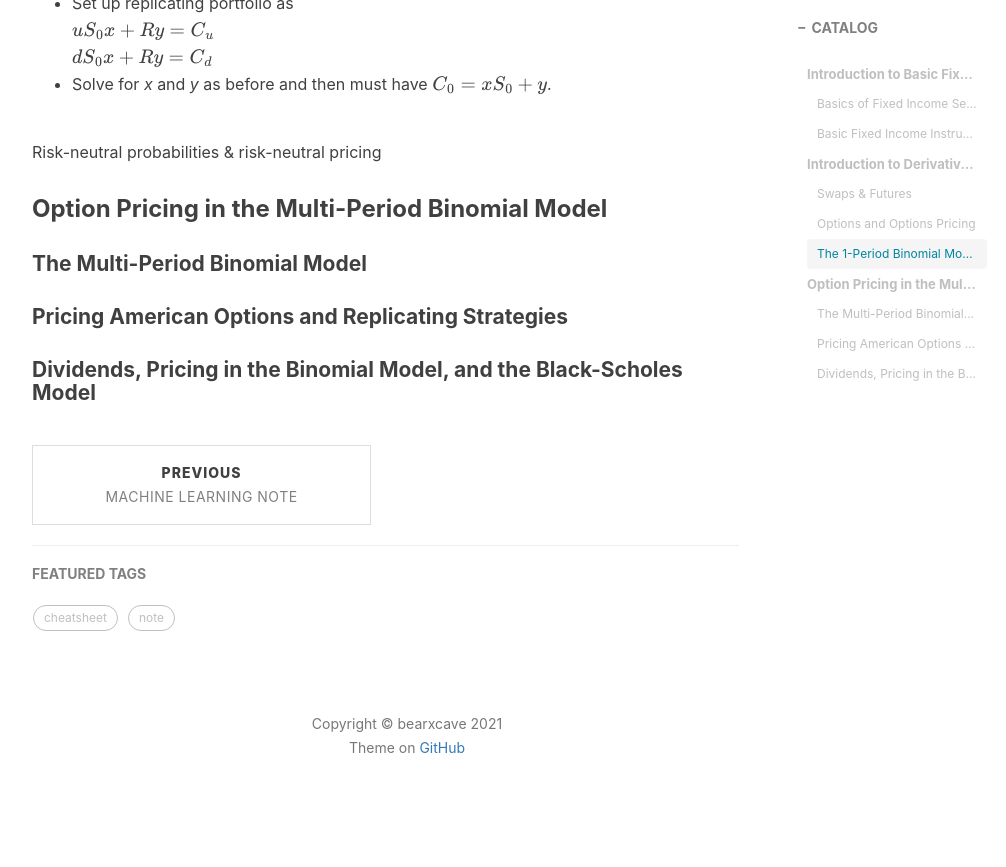
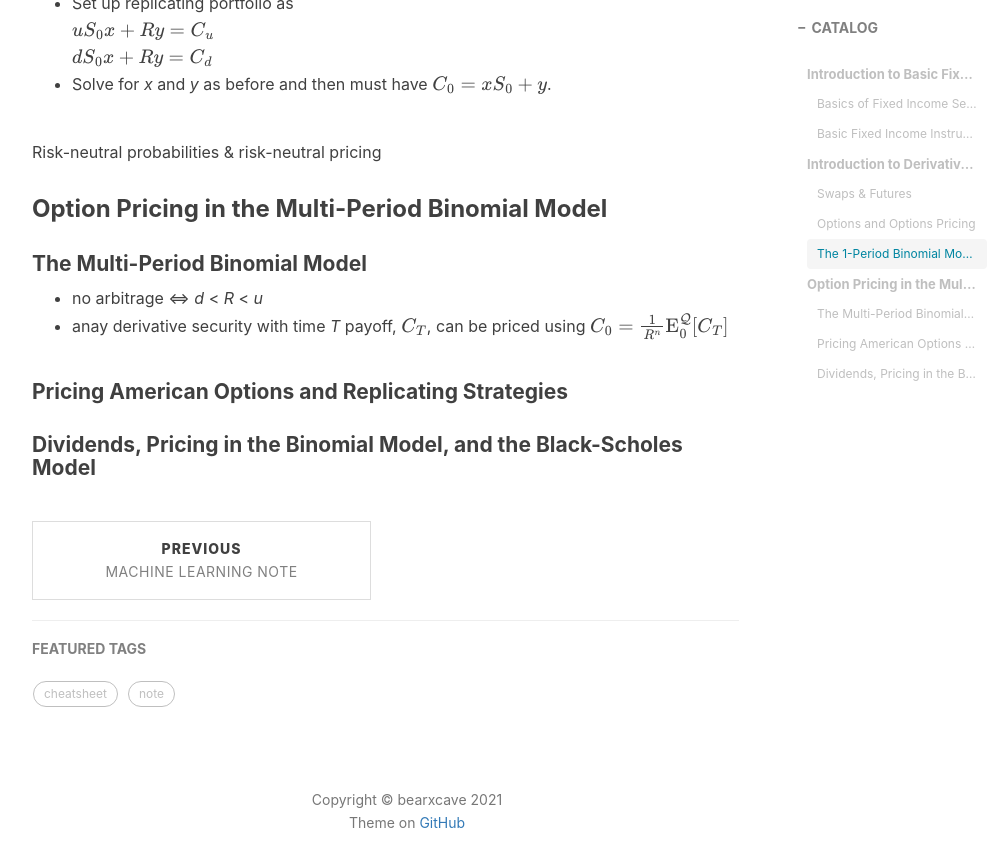
Before and after one commit to Bearxcave/Bearxcave.github.io, a Jekyll site: the page built from _posts/2021-03-12-cheatsheet-FE&RM-I.md, in a window 1280 px wide and 900 px high, scrolled down 2639 px. Shown: the top 867 px of the window, without its empty margins (233-1239 px from the left). Built offline with Jekyll 4.4.1, drawn with Linux system fonts in a browser that asks for light colours; nearby versions of some CDN libraries; formulas are drawn with MathJax 3; comment, search, counter and statistics services are not loaded; before the commit the page ends 3464 px from its top, so only the background shows below that.

Commit message:
Update 2021-03-12-cheatsheet-FE&RM-I.md

```diff
--- a/_posts/2021-03-12-cheatsheet-FE&RM-I.md
+++ b/_posts/2021-03-12-cheatsheet-FE&RM-I.md
@@ -85,6 +85,9 @@ Risk-neutral probabilities & risk-neutral pricing
 
 #### The Multi-Period Binomial Model
 
+* no arbitrage <=> *d* < *R* < *u*
+* anay derivative security with time *T* payoff, $C_T$, can be priced using $C_0 = \frac{1}{R^n} \mathrm{E}^{\mathcal{Q}}_0 [C_T]$
+
 #### Pricing American Options and Replicating Strategies
 
 #### Dividends, Pricing in the Binomial Model, and the Black-Scholes Model
```
